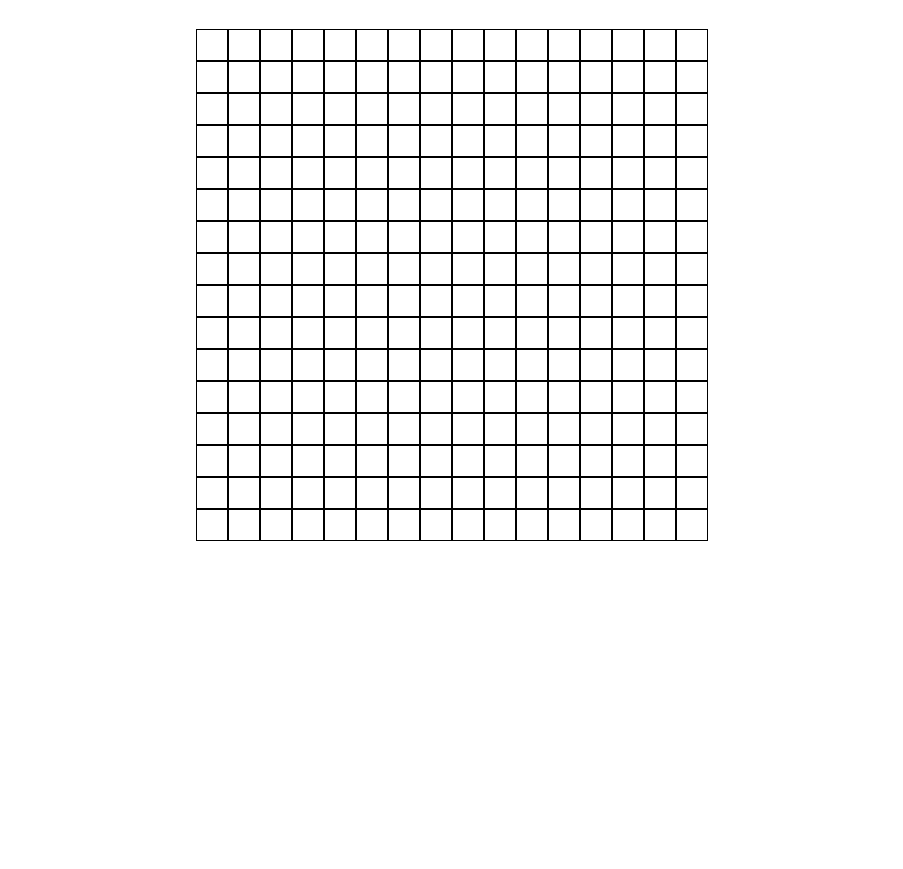
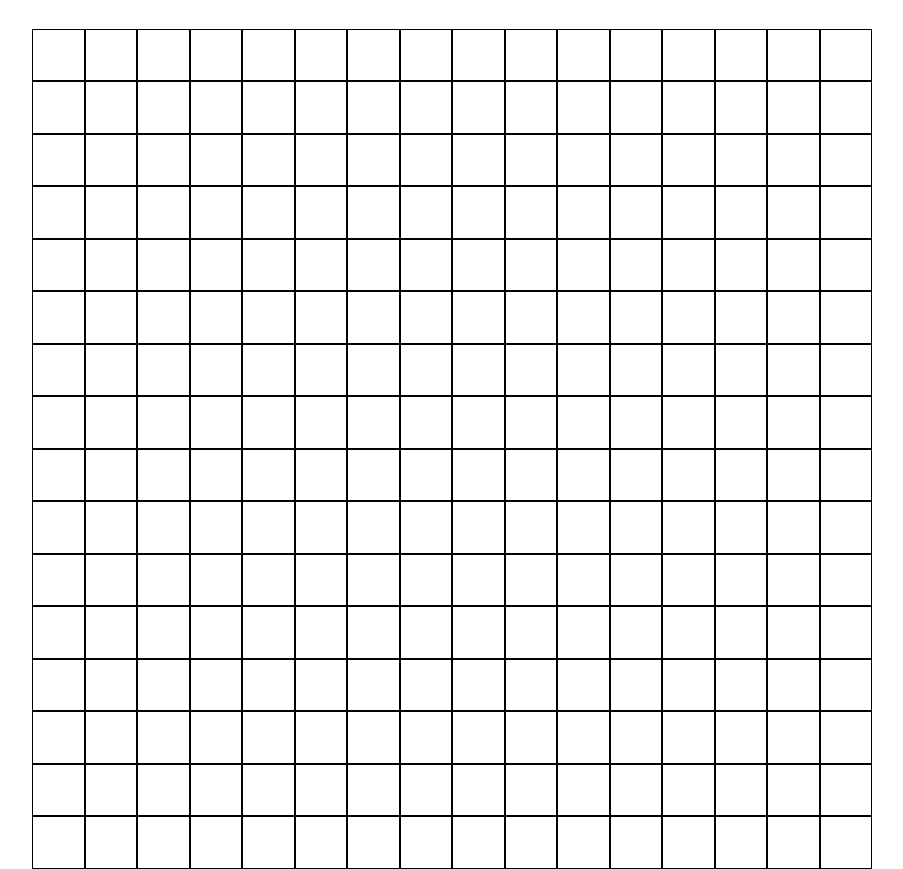
Before and after one commit to JakeDLL/etch-a-sketch, a plain HTML site: page index.html in a window 1280 px wide. Both pictures are taken after a click on the button "Clear Grid". Shown: the part 71-940 px from the top of the page, without its empty margins (188-1091 px from the left). Before the commit the page ends 800 px from the top, so only its background shows below. Drawn offline with Linux system fonts and the light colour scheme.

Commit message:
Add: multi-color cursor, opacity, size compatible
Will change the color to random rgb value of box when hovering
over the element and add 0.1 to opacity.

Problems with boxes stretching out and filling out allotted space
for grid have been solved. Added flex 1 to columns and boxes and set
a fixed size for the container.

```diff
--- a/app.js
+++ b/app.js
@@ -12,11 +12,18 @@ function changeGrid(size) {
 		for (let boxNum = 0; boxNum < size; boxNum++) {
 			let box = document.createElement('div');
 			box.classList = 'box';
-			box.id = `box${boxNum + 1}`;
+			box.id = `box${col + 1}-${boxNum + 1}`;
 
 			box.addEventListener('mouseover', event => {
 				const target = event.target;
-				target.style.backgroundColor = 'black';
+				target.style.backgroundColor = `rgb(${Math.floor(Math.random() * 256)}, ${Math.floor(Math.random() *256)}, ${Math.floor(Math.random() * 256)})`;
+				let opacity = +target.style.opacity;
+				if (!opacity) {
+					target.style.opacity = '0.1';
+				} else if (opacity !== 1) {
+					opacity += 0.1;
+					target.style.opacity = `${opacity}`;
+				}
 			});
 
 			column.appendChild(box);
@@ -27,7 +34,10 @@ function changeGrid(size) {
 
 function clearGrid() {
 	const boxes = document.querySelectorAll('.box');
-	boxes.forEach(box => box.style.backgroundColor = 'white');
+	boxes.forEach(box => {
+		box.style.backgroundColor = '';
+		box.style.opacity = '';
+	});
 }
 
 clearBtn.addEventListener('click', clearGrid);
--- a/styles.css
+++ b/styles.css
@@ -19,19 +19,17 @@ div.container {
 	display: flex;
 	justify-content: center;
 	align-items: stretch;
-	max-height: 1000px;
-	max-width: 1000px;
+	height: 840px;
+	width: 840px;
 }
 
 div.column {
+	display: flex;
 	flex-flow: column nowrap;
-	flex-grow: 1;
+	flex: 1;
 }
 
 div.box {
 	border: 1px solid black;
-	height: 30px;
-	width: 30px;
-	min-height: 10px;
-	min-width: 10px;
+	flex: 1;
 }
```
